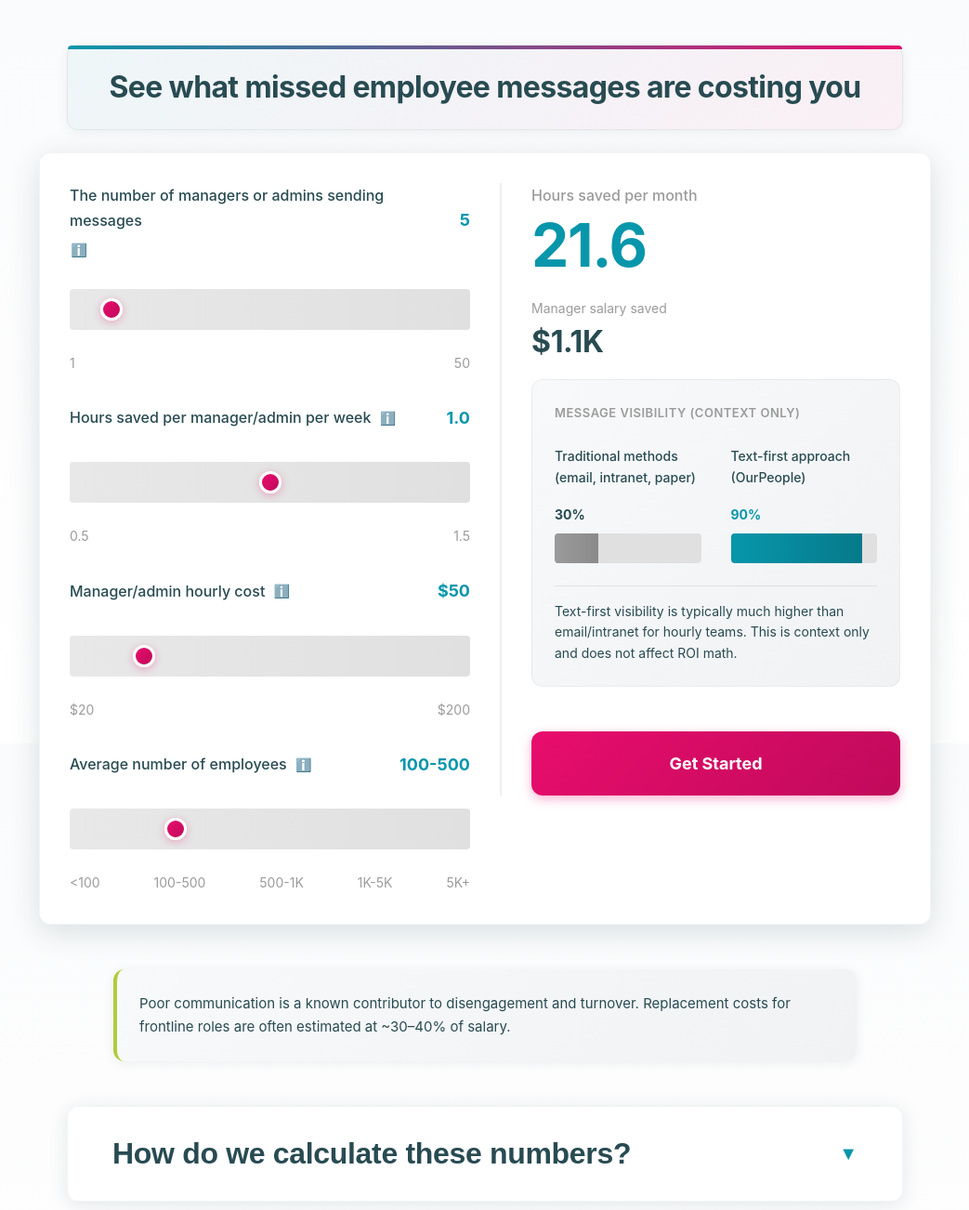
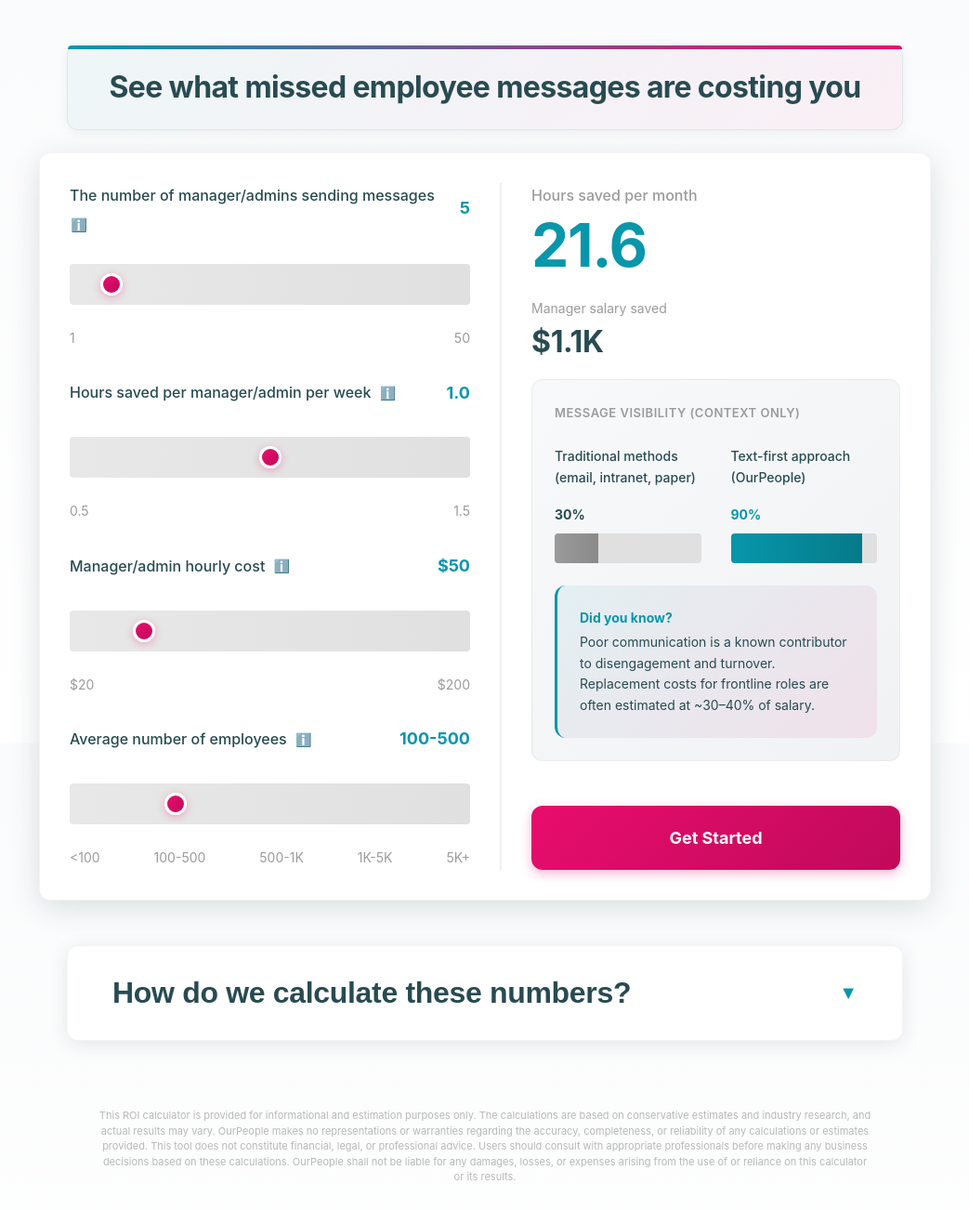
Before and after one commit to NeveuxGroup/ROICalc, a plain HTML site: page index.html in a window 1280 px wide. Shown: the top 1302 px of the page at 93% size, without its empty margins (118-1161 px from the left). Drawn offline with Linux system fonts and the light colour scheme; a web font is replaced by a local one.

Commit message:
Replace context explanation with Did You Know callout, remove separate turnover context section, update hours display to include employee bonus

```diff
--- a/index.html
+++ b/index.html
@@ -21,7 +21,7 @@
                 <div class="input-group">
                     <label for="managers" class="input-label">
                         <span class="label-text">
-                            The number of managers or admins sending messages
+                            The number of manager/admins sending messages
                             <button
                                 type="button"
                                 class="tooltip-trigger"
@@ -202,7 +202,9 @@
                             </div>
                         </div>
                     </div>
-                    <p class="context-explanation">Text-first visibility is typically much higher than email/intranet for hourly teams. This is context only and does not affect ROI math.</p>
+                    <div class="did-you-know">
+                        <strong>Did you know?</strong> Poor communication is a known contributor to disengagement and turnover. Replacement costs for frontline roles are often estimated at ~30–40% of salary.
+                    </div>
                 </div>
 
                 <button class="cta-button" id="get-started-btn" aria-label="Get started with OurPeople">
@@ -210,10 +212,6 @@
                 </button>
             </div>
         </main>
-
-        <div class="turnover-context">
-            <p>Poor communication is a known contributor to disengagement and turnover. Replacement costs for frontline roles are often estimated at ~30–40% of salary.</p>
-        </div>
 
         <section class="methodology-section">
             <button class="methodology-toggle" id="methodology-toggle" aria-expanded="false" aria-controls="methodology-content">
--- a/script.js
+++ b/script.js
@@ -105,6 +105,9 @@ function updateEmployeeCountDisplay() {
 
   // Update calculator state and recalculate
   calculatorState.employeeCountTier = value;
+
+  // Update slider display values to show combined hours (base + bonus)
+  updateSliderValues();
   calculateResults();
 
   // Update form slider if it exists
@@ -235,7 +238,13 @@ function initTooltips() {
 // Update slider display values
 function updateSliderValues() {
   managersValue.textContent = calculatorState.managers;
-  hoursSavedValue.textContent = calculatorState.hoursSavedPerManagerPerWeek.toFixed(1);
+
+  // Calculate total hours saved per manager per week (base + employee bonus)
+  const employeeCountTier = calculatorState.employeeCountTier || 2;
+  const employeeBonusMultiplier = Math.max(0, (employeeCountTier - 2) * 0.25);
+  const totalHoursPerWeek = calculatorState.hoursSavedPerManagerPerWeek + employeeBonusMultiplier;
+
+  hoursSavedValue.textContent = totalHoursPerWeek.toFixed(1);
   hourlyCostValue.textContent = `$${calculatorState.hourlyManagerCost}`;
 }
 
--- a/styles.css
+++ b/styles.css
@@ -669,18 +669,23 @@ body {
   margin-top: var(--spacing-xs);
 }
 
-/* Turnover Context */
-.turnover-context {
-  max-width: 800px;
-  margin: 0 auto var(--spacing-xl);
+/* Did You Know Callout */
+.did-you-know {
+  margin-top: var(--spacing-md);
   padding: var(--spacing-md);
-  background: linear-gradient(135deg, #f8f9fa 0%, #f0f2f4 100%);
-  border-left: 4px solid var(--color-go-green);
+  background: linear-gradient(135deg, rgba(8, 150, 171, 0.08) 0%, rgba(232, 13, 109, 0.08) 100%);
+  border-left: 3px solid var(--color-real-teal);
   border-radius: var(--border-radius);
-  font-size: 0.9375rem;
+  font-size: 0.875rem;
   color: var(--color-navy);
-  line-height: 1.7;
-  box-shadow: var(--shadow);
+  line-height: 1.6;
+}
+
+.did-you-know strong {
+  color: var(--color-real-teal);
+  font-weight: 700;
+  display: block;
+  margin-bottom: 0.25rem;
 }
 
 /* Modal */
```
